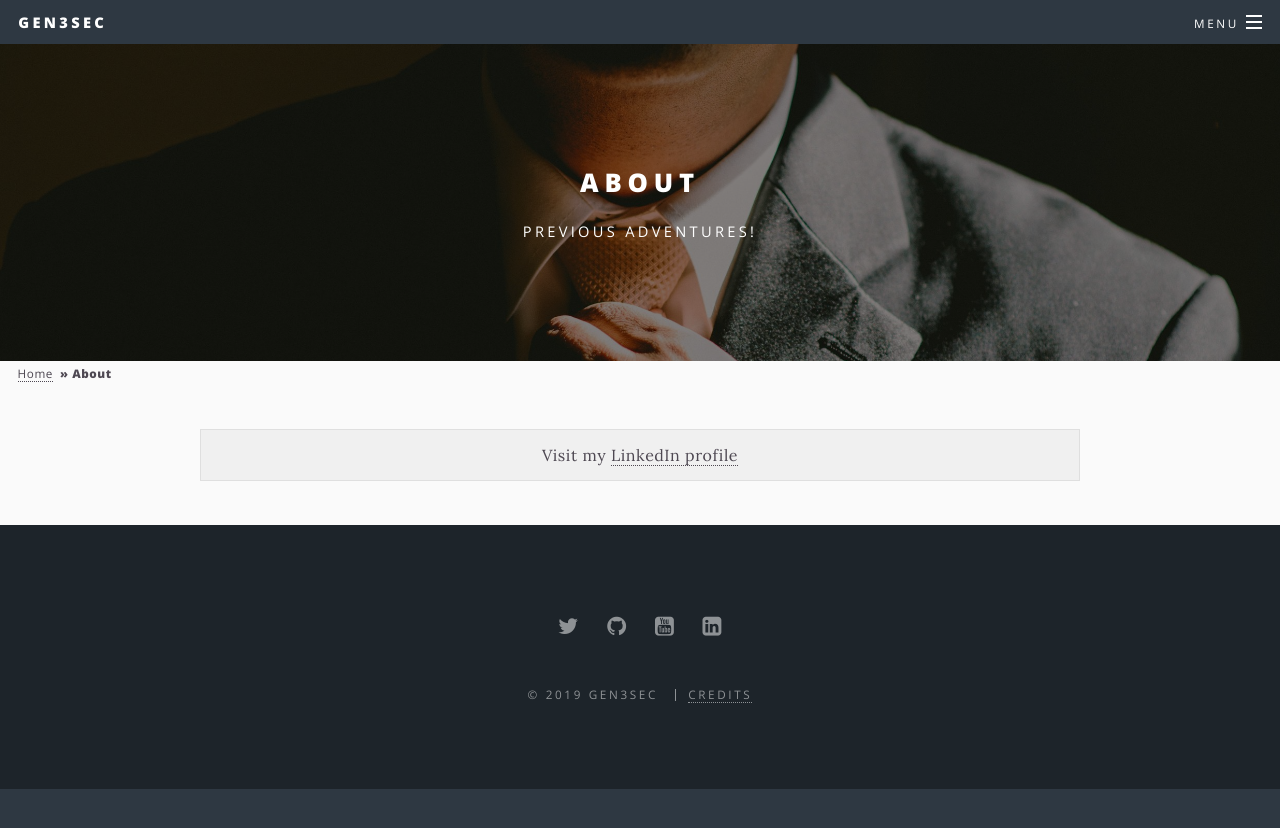
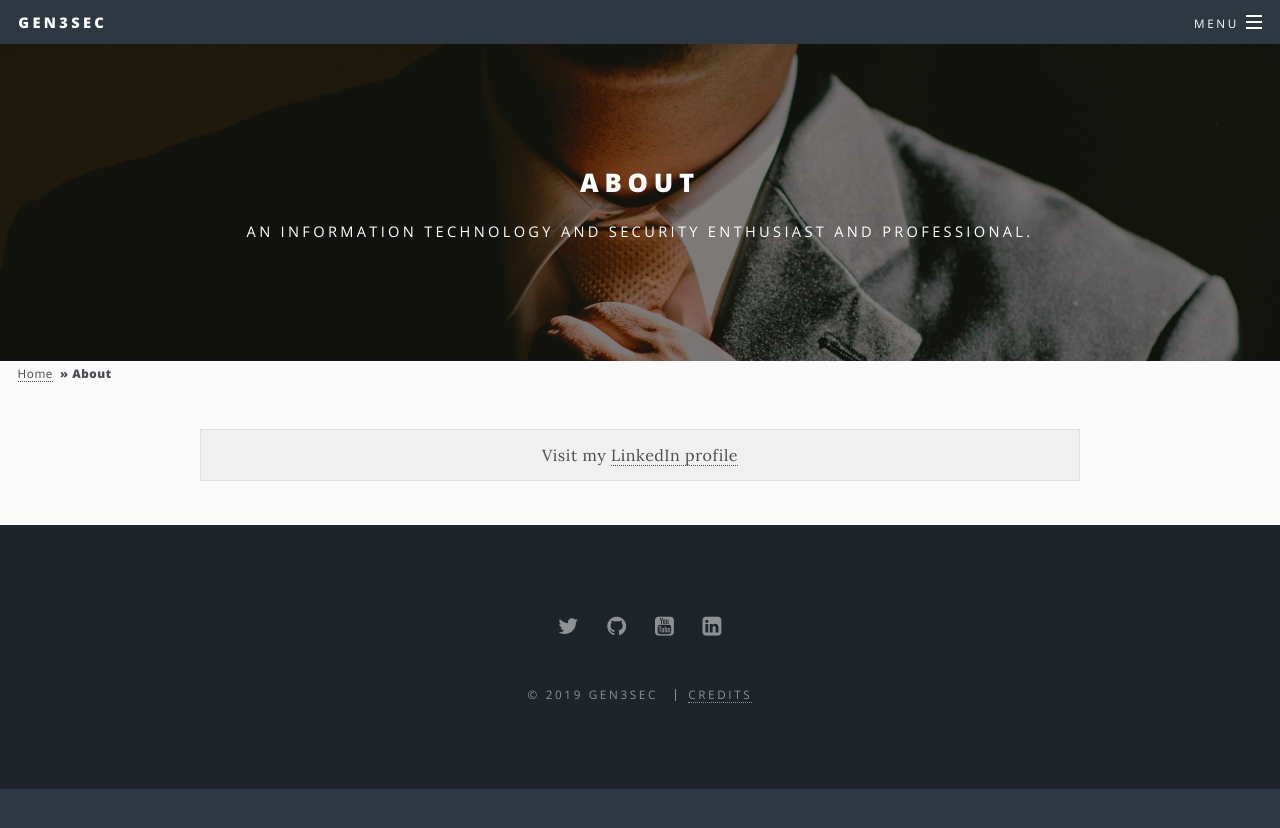
Before and after one commit to Gen3Sec/gen3sec.github.io, a Jekyll site: the page built from _pages/about.html, in a window 1280 px wide. Shown: the top 828 px of the page. Built offline with Jekyll 4.4.1, drawn with Linux system fonts in a browser that asks for light colours.

Commit message:
minor edites

```diff
--- a/_pages/about.html
+++ b/_pages/about.html
@@ -2,7 +2,7 @@
 key: 3
 title: About
 permalink: /about/
-excerpt: Previous adventures!
+excerpt: An information technology and security enthusiast and professional.
 image: about.jpg
 background-image: about.jpg
 ---
```
